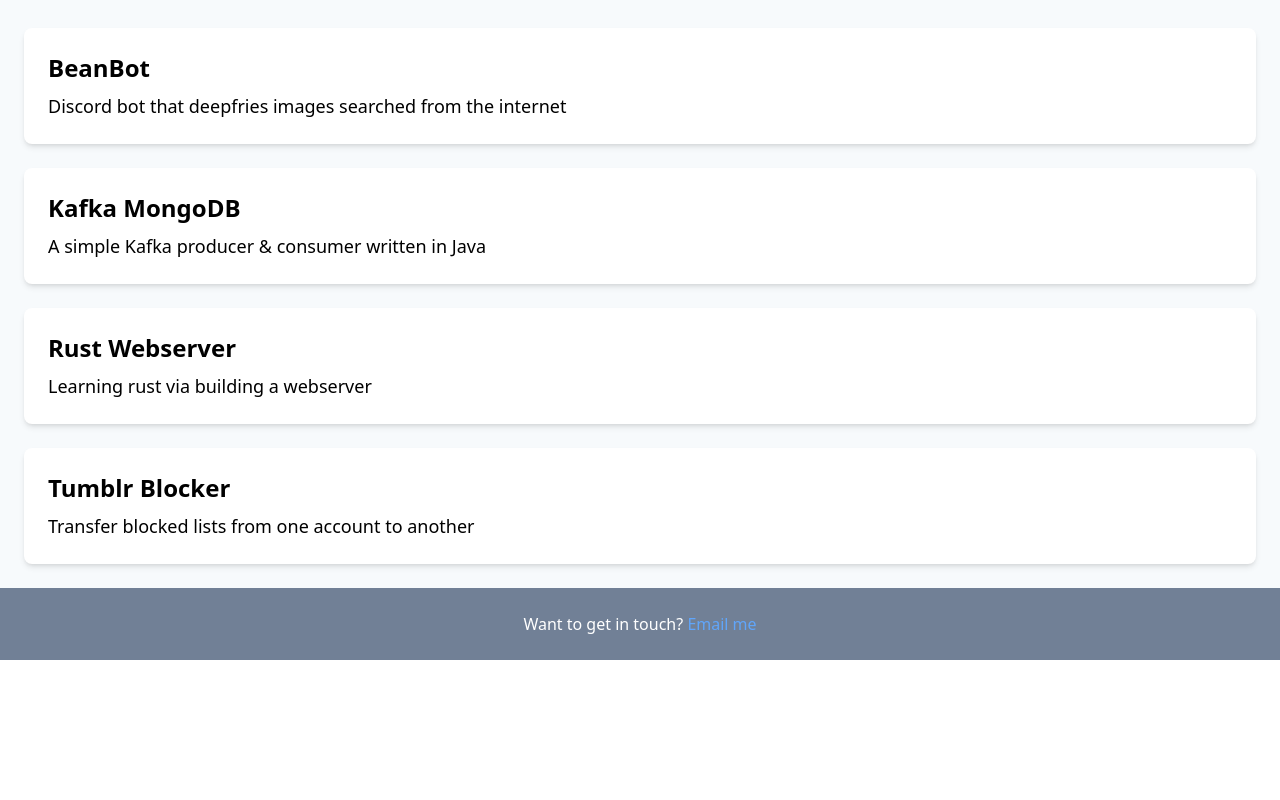
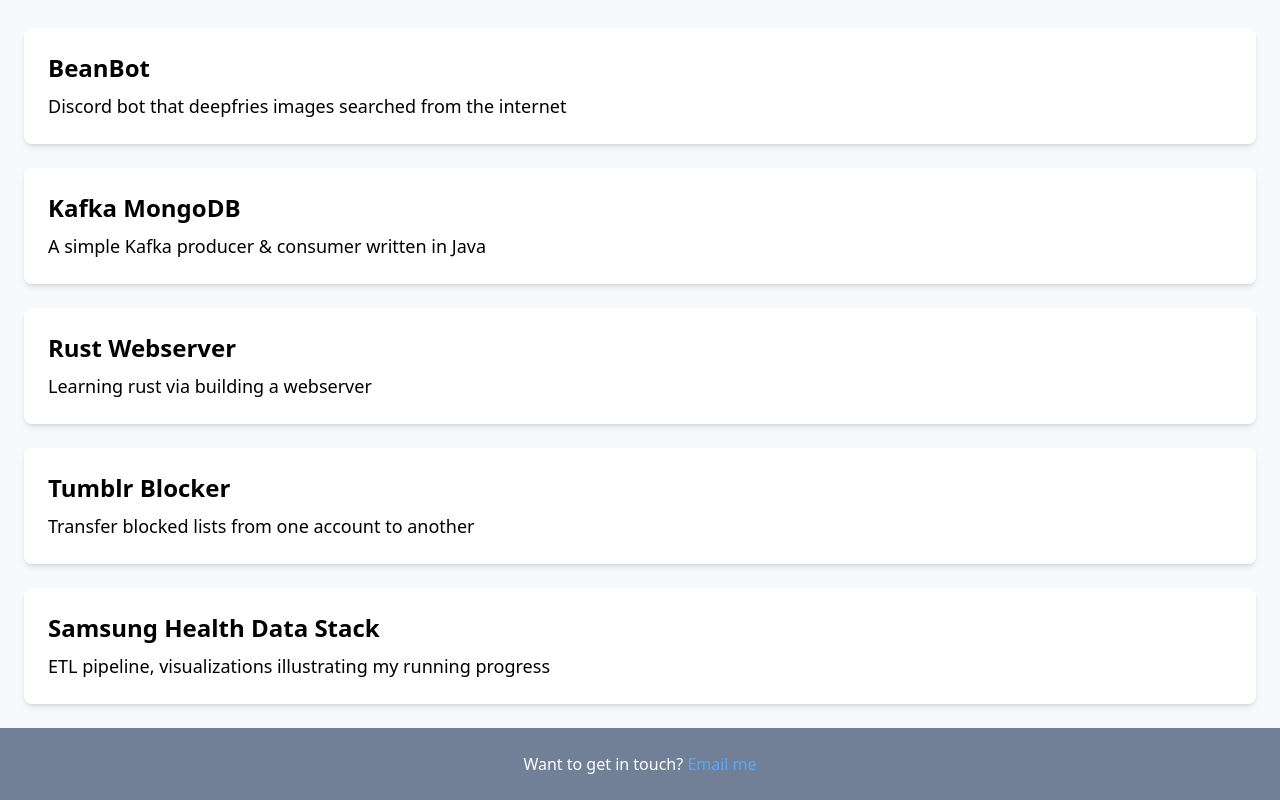
Before and after one commit to b-hairston/nextjs-website, a Next.js app: page / in a window 1280 px wide. Shown: the part 356-1156 px from the top of the page. Before the commit the page ends 1016 px from the top, so only its background shows below. Built offline with nearby package versions, Linux system fonts and the light colour scheme.

Commit message:
added samsung health project

```diff
--- a/app/page.tsx
+++ b/app/page.tsx
@@ -25,6 +25,12 @@ const projects = [
     title: 'Tumblr Blocker',
     description: 'Transfer blocked lists from one account to another',
   },
+  {
+    slug: 'project-5',
+    title: 'Samsung Health Data Stack',
+    description: 'ETL pipeline, visualizations illustrating my running progress',
+  },
+
 
 
 ];
--- a/app/projects/[project]/page.tsx
+++ b/app/projects/[project]/page.tsx
@@ -35,6 +35,11 @@ const projects: { [key: string]: Project } = {
     description: 'Transfer blocked lists from one account to another',
     link: 'https://www.tumblr-blocker.xyz/',
     githubLink: 'https://github.com/b-hairston/tumblr-blocker', // GitHub link included
+  },
+  'project-5': {
+    title: 'Samsung Health Data Stack',
+    description: 'ETL pipeline, visualizations illustrating my running progress',
+    link: 'https://github.com/b-hairston/samsung-health',
   },
 };
 
```
